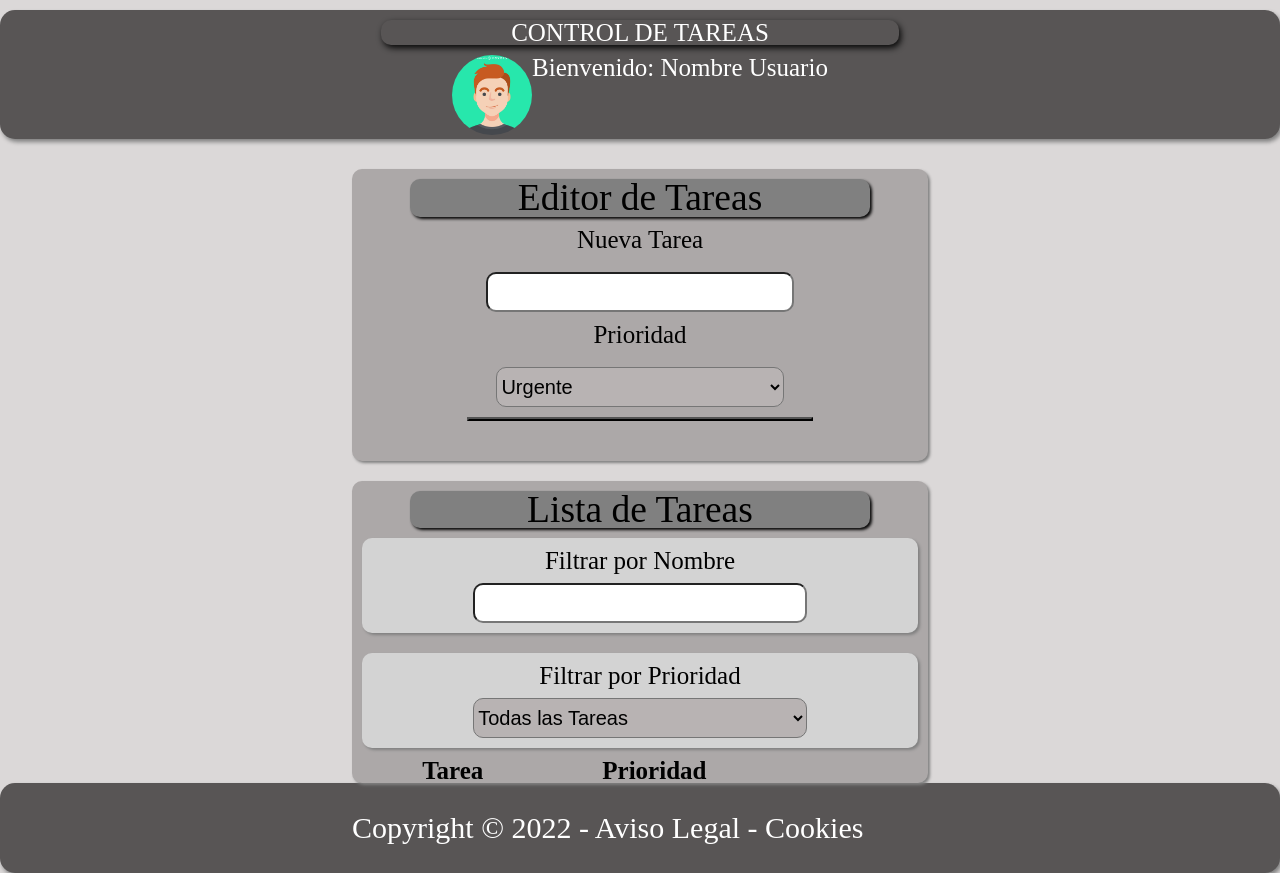
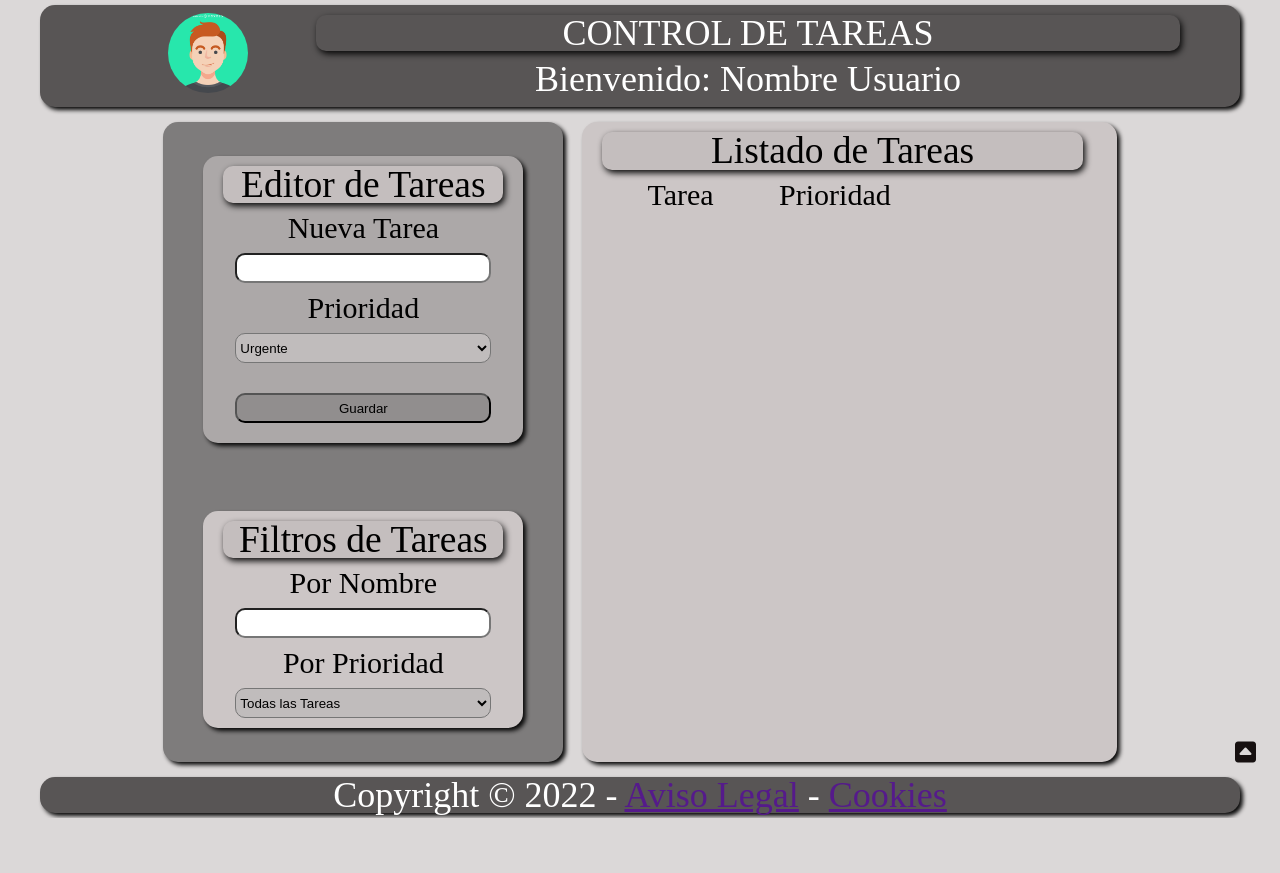
Before and after one commit to jcastillolopez/todo-s, a plain HTML site: page index.html in a window 1280 px wide. After the commit the page ends 818 px from the top, so only its background shows below. Drawn offline with Linux system fonts and the light colour scheme.

Commit message:
arreglo filtro

```diff
--- a/css/style.css
+++ b/css/style.css
@@ -6,24 +6,23 @@
     margin: 0;
     padding: 0;
 }
-body{
-    background-color:rgb(219, 216, 216);
-}
 img{
     width: 80px;
     height: 80px;
     border-radius: 50%;
     object-fit: cover;
 }
-.corse{
-    max-width: 1400px;
-}
-.container{
-   max-width: 576px;
+body{
+    background-color:rgb(219, 216, 216);
     display: flex;
     flex-wrap: wrap;
-    margin: 0 auto;
-    width: 90%;
+   justify-content: center;
+}
+.corse{
+    max-width: 1200px;
+    display: flex;
+    flex-wrap: wrap;
+   justify-content: center;
 }
 
 header{
@@ -31,221 +30,281 @@ header{
     background-color:rgb(88, 85, 85);
     color: white;
     text-align: center;
-    font-size: 200%;
-    align-items: center;
-    box-shadow: 2px 3px 4px grey;
+    font-size: 150%;
+    box-shadow: 3px 3px 4px rgb(10, 10, 10);
     border-radius: 15px;
     text-decoration: none;
+    margin: 5px auto;
+    flex-wrap: wrap;
+    align-items:flex-start;
+    justify-content: center;
+}
+.container{
+     width: 100%;
+     min-width: 400px;
+     display: flex;
+     flex-wrap: wrap;
+     align-items:center;
+     justify-content: center;
+     width: 90%;
+     margin: 0 auto;
+
+ }
+.imagen{
+    width: 20%;
+}
+.titulos{
+    width: 80%;
+    justify-content: center;
     margin: 10px auto;
 }
   h1{
-    width: 90%;
-    margin: 10px auto;
     border-radius: 10px;
     box-shadow: 2px 3px 6px rgb(8, 8, 8);
+    margin-bottom: 10px;
+   }
+   main{
+       min-height: 80vh;
+       flex-wrap: wrap;
+       flex-wrap:wrap ;
+       align-items:center;
+       justify-content: center;
+       width: 90%;
+       font-size: 125%;
+   }
+  .usuario{
+    width: 100%;
+    min-width: 400px;
+    display: flex;
+    flex-wrap: wrap;
+    align-items:center;
+    justify-content: center;
+    width: 90%;
+    margin: 0 auto;
+  }
+   .editor{
+       width: 100%;
+       text-align: center;
+       background-color: rgb(172, 168, 168);
+       box-shadow: 3px 3px 4px rgb(10, 10, 10);
+       border-radius: 15px;
+       margin: 10px auto;
+   }
+   h2{
+    font-size:125% ;
+    border-radius: 10px;
+    box-shadow: 2px 3px 6px rgb(8, 8, 8);
+    margin: 10px 20px;
+    background-color: rgb(196, 190, 190);
+ }
+   input{
+       width: 80%;
+       border-radius: 10px;
+       margin: 0 10%;
+       height: 30px;
+       margin-top: 10px;
+       margin-bottom: 10px;
 
    }
-   header div:last-child{
-       display: flex;
-        align-content: flex-start;
-       font-size: 25px;
-       justify-content: center;
+   select{
+       width: 80%;
+       border-radius: 10px;
+       margin: 0 10%;
+       height: 30px;
+       background-color: rgb(192, 188, 188);
+       margin-top: 10px;
+       margin-bottom: 10px;
    }
+   button{
+    width: 80%;
+    border-radius: 10px;
+    margin: 0 10%;
+    height: 30px;
+    margin: 20px 0;
+    background-color: rgb(145, 142, 142);
+   }
+   .filtros{
+       width: 100%;
+       text-align: center;
+       background-color: rgb(204, 198, 198);
+       box-shadow: 3px 3px 4px rgb(10, 10, 10);
+       border-radius: 15px;
+       margin: 10px auto;
+   }
+   .listado{
+    width: 100%;
+    text-align: center;
+    background-color: rgb(204, 198, 198);
+    box-shadow: 3px 3px 4px rgb(10, 10, 10);
+    border-radius: 15px;
+    margin: 10px auto;
+}
+.titulosLista{
+    width: 70%;
+    height: 30px;
+    display: flex;
+    justify-content:space-evenly;
+}
+span{
 
-.editor{
-   min-width:100%;
-    background-color: rgb(172, 168, 168);
-    border-radius: 10px;
-    margin-top: 20px;
-    text-align: center;
-    font-size: 25px;
-    box-shadow: 2px 2px 3px grey;
+}
+.tareas{
+    width: 80%;
+    background-color: rgb(37, 37, 37);
+    box-shadow: 3px 3px 4px rgb(10, 10, 10);
+    border-radius: 15px;
+    color: white;
+    margin: 10px auto;
     display: flex;
-    flex-wrap: wrap;
-    justify-content: center;
-
-   }
-   .nuevatarea{
-       display: flex;
-       flex-wrap: wrap;
-       width: 100%;
-
-   }
-
-input{
-    width: 100%;
-    height: 40px;
-    border-radius: 10px;
-    margin-top: 10px;
+    justify-content: space-evenly;
+    align-items: center;
 
 
 }
-label{
-    text-align: right;
-    width: 100%;
-    margin: 10px 00px;
-    text-align: center;
-    margin-top: 10px;
-    }
-.nuevaprioridad{
-    display: flex;
-    flex-wrap: wrap;
-    width: 100%;
+.tareas button{
+    background-color: black;
+    color: red;
+    width: 20%;
 }
 
- .btnguardar{
-       width: 60%;
-       margin-bottom: 40px;
-       background-color: gray;
-       font-weight:400;
-       font-size: 20px;
-    }
+footer{
+    width: 100%;
+    background-color:rgb(88, 85, 85);
+    color: white;
+    text-align: center;
+    font-size: 150%;
+    box-shadow: 3px 3px 4px rgb(10, 10, 10);
+    border-radius: 15px;
+    text-decoration: none;
+    margin: 5px auto;
+    flex-wrap: wrap;
+    align-items:flex-start;
+    justify-content: center;
+}
+.arriba {
+    position: fixed;
+    bottom: 20px;
+    right: 5px;
+    font-size: 1.5em;
+    width: 40px;
+    height: 40px;
 
 
-.lista{
-    min-width:100%;
-    background-color: rgb(172, 168, 168);
-    border-radius: 10px;
-    margin-top: 20px;
-    text-align: center;
-    font-size: 25px;
-    box-shadow: 2px 2px 3px grey;
-       display: flex;
-    flex-wrap: wrap;
-    justify-content: center;
 }
-.filtrarprioridad{
-    width:100% ;
-    background-color:lightgray;
-    margin: 10px;
-    box-shadow: 2px 2px 3px grey;
-    border-radius: 10px;
-}
-.filtrarprioridad select{
-    width: 60%;
-    height: 40px;
-    margin: 10px;
-    font-size: 20px;
-    border-radius: 10px;
-    background-color: rgb(184, 179, 179);
-}
-.nuevaprioridad select{
-    width: 100%;
-    height: 40px;
-    margin: 10px;
-    font-size: 20px;
-    border-radius: 10px;
-    background-color: rgb(184, 179, 179);
-}
-.filtrarnombre{
-    width:100% ;
-    background-color:lightgray;
-    margin: 10px;
-    box-shadow: 2px 2px 3px grey;
-    border-radius: 10px;
-}
-.nombres{
-    display: flex;
-    flex-wrap: wrap;
-    justify-content:flex-start;
-    width: 100%;
-}
-.p{
+.arriba a {
+    color: rgba(5, 0, 0, 0.925);
 
-    font-weight:550;
-}
-.lista input{
-width: 60%;
-height: 40px;
-border-radius: 10px;
-margin-bottom: 10px;
-}
-h2{
-    width: 80%;
-    font-size: 150%;
-    box-shadow: 2px 2px 3px grey;
-    margin-top: 10px;
-    background-color: gray;
-    border-radius: 10px;
-    box-shadow: 2px 2px 3px rgb(7, 7, 7);
-}
-.lista h4{
-    width: 100%;
-    font-size: 100%;
-    margin-top: 10px;
-    text-align: center    ;
-
-}
-.p {
-    width: 35%;
-}
-.contenedortarea{
-    width: 90%;
-}
-.tareas{
-    width: 100%;
-    box-shadow: 2px 3px 4px grey;
-    border-radius: 15px;
-    text-decoration: none;
-    margin: 10px auto;
-    background-color: rgb(119, 115, 115);
-    display: flex;
-    flex-wrap: wrap;
-    align-items: center
-    ;
-}
-span{
-    width: 35%;
-}
-.tareas button{
-   width: 15%;
-   margin: 10px;
-   text-align:center;
-  background-color: rgb(15, 13, 13);
-  border-radius: 5px;
-  margin-left: 30px;
-  color: red;
-  }
-  footer {
-    width: 100%;
-    background-color:rgb(88, 85, 85);
-    bottom: 0;
-    color: white;
-    padding: 1em 0.625em;
-    text-align: center;
-    font-size: 30px;
-    box-shadow: 2px 3px 4px grey;
-    border-radius: 15px;
-}
-footer a {
-    color: white;
-    text-decoration: none;
-}
-footer a:hover {
-    color: rgb(146, 148, 37);
-}
-
-.arriba {
-    position: fixed;
-    bottom: 50px;
-    right: 5px;
-    font-size: 1.5em;
 
 }
 
-.arriba a {
-    color: rgb(179, 144, 49);
-    width: 50px;
-    height: 50px;
-}
 @media(min-width: 768px) {
     .container{
-        max-width: 768x;
+        min-width: 768x;
+        align-items: center;
+        margin: 0 auto;
+        font-size: 125%;
      }
+     .editor{
+        margin: 10px auto;
+        display: flex;
+        flex-wrap: wrap;
+       justify-content: center;
+       align-items: center;
+    }
+    h2{
+        width: 90%;
+        margin-top: 10px;
+    }
+    p{
+         width: 30%;
+     }
+    input{
+        width: 50%;
+    }
+    select{
+        width: 50%;
+        margin-bottom: 10px;
+    }
+    button{
+     width: 50%;
+
+    }
+    .filtros{
+        margin: 10px auto;
+        display: flex;
+        flex-wrap: wrap;
+       justify-content: center;
+       align-items: center;
+    }
+
 }
 @media(min-width: 1200px) {
     .container{
         max-width: 1200x;
+        font-size: 150%;
+        display: flex;
+        flex-wrap: wrap;
+        align-items:center;
+        justify-content: center;
+         }
+     .listado{
+        width: 55%;
+        min-height: 80vh;
+        }
+     .usuario{
+         min-height: 80vh;
+     width: 35%;
+     margin: 0px auto;
+     background-color: brown;
+     display: flex;
+     flex-wrap: wrap;
+     text-align: center;
+       background-color: rgb(126, 124, 124);
+       box-shadow: 3px 3px 4px rgb(10, 10, 10);
+       border-radius: 15px;
+
+        }
+    .filtros{
+        width: 80%;
+
+    }
+    .editor{
+        width: 80%;
+    }
+    h2{
+        font-size:125% ;
+        border-radius: 10px;
+        box-shadow: 2px 3px 6px rgb(8, 8, 8);
+        margin: 10px 20px;
+        background-color: rgb(196, 190, 190);
      }
+     p{
+         width: 80%;
+     }
+       input{
+           width: 80%;
+           border-radius: 10px;
+           margin: 0 10%;
+           height: 30px;
+           margin-top: 10px;
+           margin-bottom: 10px;
 
+       }
+       select{
+           width: 80%;
+           border-radius: 10px;
+           margin: 0 10%;
+           height: 30px;
+           background-color: rgb(192, 188, 188);
+           margin-top: 10px;
+           margin-bottom: 10px;
+       }
+       button{
+        width: 80%;
+        border-radius: 10px;
+        margin: 0 10%;
+        height: 30px;
+        margin: 20px 0;
+        background-color: rgb(145, 142, 142);
+       }
 }
--- a/index.html
+++ b/index.html
@@ -6,6 +6,10 @@
     <meta http-equiv="X-UA-Compatible" content="IE=edge">
     <meta name="viewport" content="width=device-width, initial-scale=1.0">
     <title>TODO's</title>
+    <link rel="stylesheet"
+        href="https://cdnjs.cloudflare.com/ajax/libs/font-awesome/6.0.0-beta3/css/all.min.css"
+        integrity="sha512-Fo3rlrZj/k7ujTnHg4CGR2D7kSs0v4LLanw2qksYuRlEzO+tcaEPQogQ0KaoGN26/zrn20ImR1DfuLWnOo7aBA=="
+        crossorigin="anonymous" referrerpolicy="no-referrer" />
     <link rel="stylesheet" href="./css/style.css">
     <script src="./javascript/datos.js"></script>
 
@@ -15,59 +19,48 @@
     <div class="corse">
         <header>
             <div class="container">
-                <h1>CONTROL DE TAREAS</h1>
-                <div>
+                <div class="imagen">
                     <img src="./images/avatar.jpg" alt="">
                 </div>
-                <div>
+                <div class="titulos">
+                    <h1>CONTROL DE TAREAS</h1>
                     <h4>Bienvenido: Nombre Usuario</h4>
                 </div>
             </div>
         </header>
         <main>
             <div class="container">
+                <div class="usuario">
                     <section class="editor">
                         <h2>Editor de Tareas</h2>
-                    <div class="usuario">
-                        <div class="nuevatarea">
-                            <label for=""> Nueva Tarea</label>
+                        <p>Nueva Tarea</p>
                         <input type="text" id="inputNombreTarea">
-                        </div>
-                        <div class="nuevaprioridad">
-                            <label for="">
-                                Prioridad</label>
-                            <select id="selectPrioridad">
+                        <p>Prioridad</p>
+                        <select id="selectPrioridad">s
                             <option value="Urgente">Urgente</option>
                             <option value="Mensual">Mensual</option>
-                                <option value="Diaria">Diaria</option>
+                            <option value="Diaria">Diaria</option>s
                         </select>
-                        </div>
-                    </div>
-                    <button class="btnguardar" value="Guardar" id="btnSubmit"></button>
-
+                        <button class="btnguardar" value="Guardar" id="btnSubmit">Guardar</button>
                     </section>
-                <section class="lista">
-                    <h2>Lista de Tareas</h2>
-                    <div class="filtrarnombre">
-                        <h4>Filtrar por Nombre</h4>
+                    <section class="filtros">
+                        <h2>Filtros de Tareas</h2>
+                        <p>Por Nombre</p>
                         <input type="text" id="filtroPorNombre">
-                    </div>
-                    <div class="filtrarprioridad">
-                        <h4>Filtrar por Prioridad</h4>
+                        <p>Por Prioridad</p>
                         <select name="prioridad" id="filtroPrioridad">
                             <option value="todas" selected>Todas las Tareas</option>
                             <option value="Urgente">Urgente</option>s
                             <option value="Mensual">Mensual</option>
                             <option value="Diaria">Diaria</option>
                         </select>
+                    </section>
                 </div>
-                    <div class="nombres">
-                        <div class="p">
-                            <p>Tarea</p>
-                        </div>
-                        <div class="p">
-                            <p>Prioridad</p>
-                        </div>
+                <section class="listado">
+                    <h2>Listado de Tareas</h2>
+                    <div class="titulosLista">
+                        <span>Tarea</span>
+                        <span>Prioridad</span>
                     </div>
                     <section class="contenedortarea">
                     </section>
@@ -76,7 +69,8 @@
         </main>
         <footer>
             <div class="container">
-                <p>Copyright &copy; 2022 - <a href="">Aviso Legal</a> - <a href="">Cookies</a></p>
+                <span>Copyright &copy; 2022 - <a href="">Aviso Legal</a> - <a
+                        href="">Cookies</a></span>
             </div>
         </footer>
         <div class="arriba">
--- a/javascript/funciones.js
+++ b/javascript/funciones.js
@@ -103,7 +103,8 @@ filtroPorNombre.addEventListener('input', tareasFiltradasNombre);
 function tareasFiltradasNombre(event) {
     let filtroNombre = event.target.value.toLowerCase();
     const FiltradasNombreTareas = new Array();
-    for (let tarea of tareas) {
+    let listadoLocal = JSON.parse(localStorage.getItem('tareas'))
+    for (let tarea of listadoLocal) {
         if (tarea.nombreTarea.toLowerCase().includes(filtroNombre) && (!filtroNombre.includes(tarea))) {
             FiltradasNombreTareas.push(tarea);
         }
```
Lines whose indentation alone changed are shown as unchanged.
